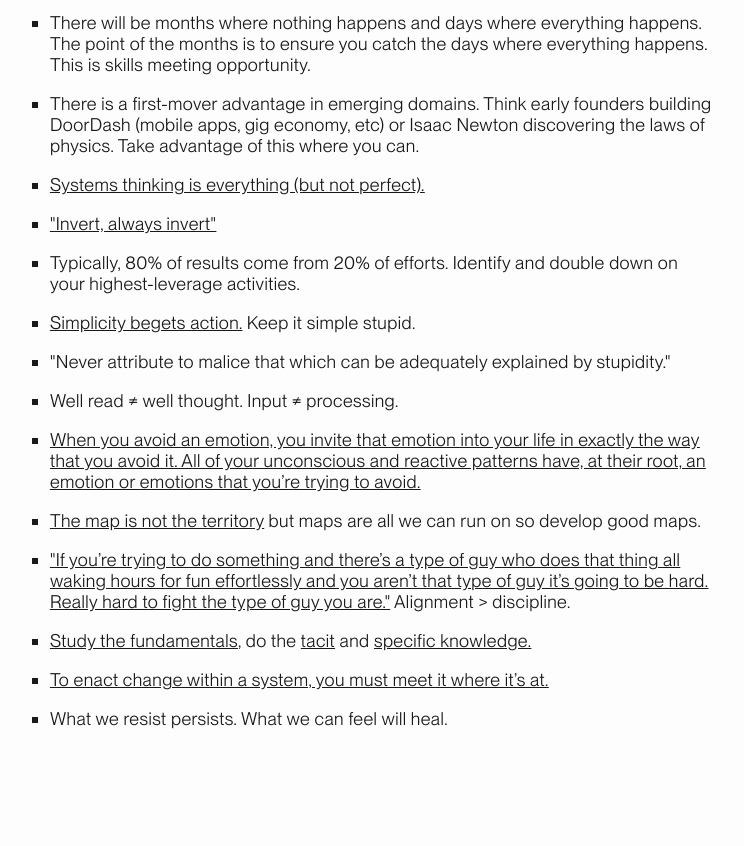
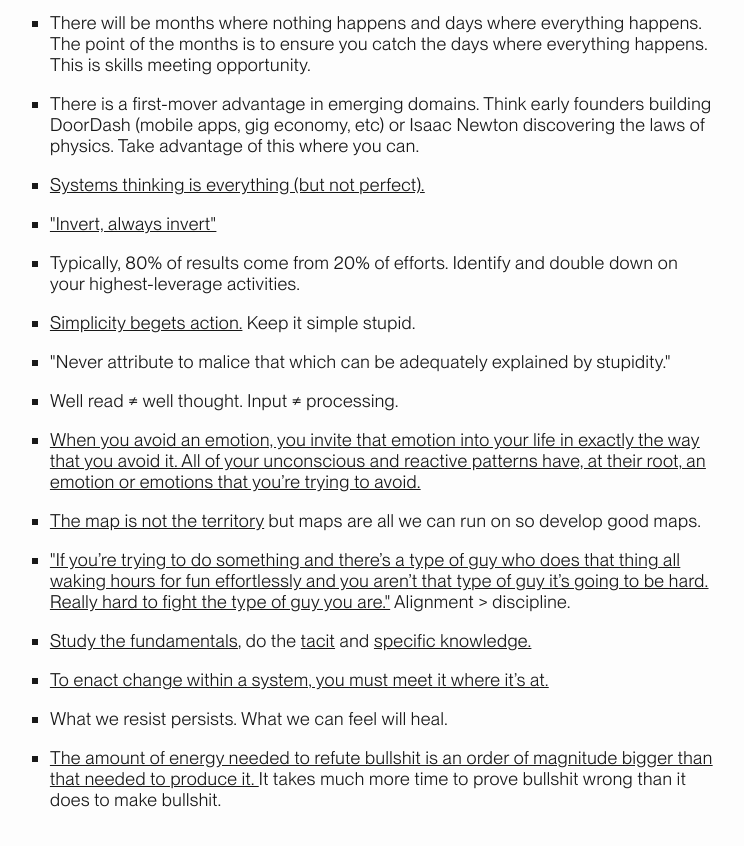
Before and after one commit to pxsswordprotected/personalsite, a Jekyll site: the page docs/principles.html, which Jekyll copies as it is, in a window 1280 px wide and 900 px high, scrolled down 3260 px. Shown: the top 846 px of the window, without its empty margins (258-1002 px from the left). Built offline with Jekyll 4.4.1, drawn with Linux system fonts in a browser that asks for light colours; before the commit the page ends 4079 px from its top, so only the background shows below that.

Commit message:
new edit

```diff
--- a/docs/principles.html
+++ b/docs/principles.html
@@ -539,6 +539,18 @@
                         <li>
                             What we resist persists. What we can feel will heal.
                         </li>
+                        <li>
+                            <a
+                                href="https://en.wikipedia.org/wiki/Brandolini%27s_law"
+                                target="_blank"
+                            >
+                                The amount of energy needed to refute bullshit
+                                is an order of magnitude bigger than that needed
+                                to produce it.
+                            </a>
+                            It takes much more time to prove bullshit wrong than
+                            it does to make bullshit.
+                        </li>
                     </ul>
                 </section>
             </main>
```
